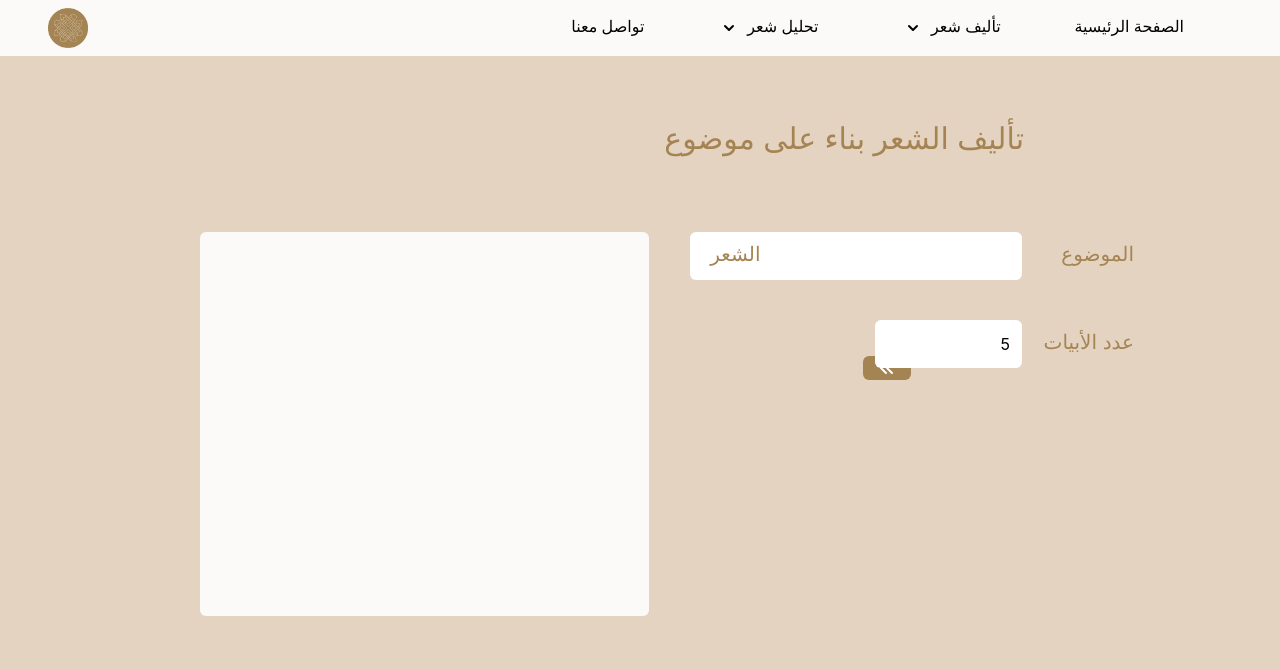
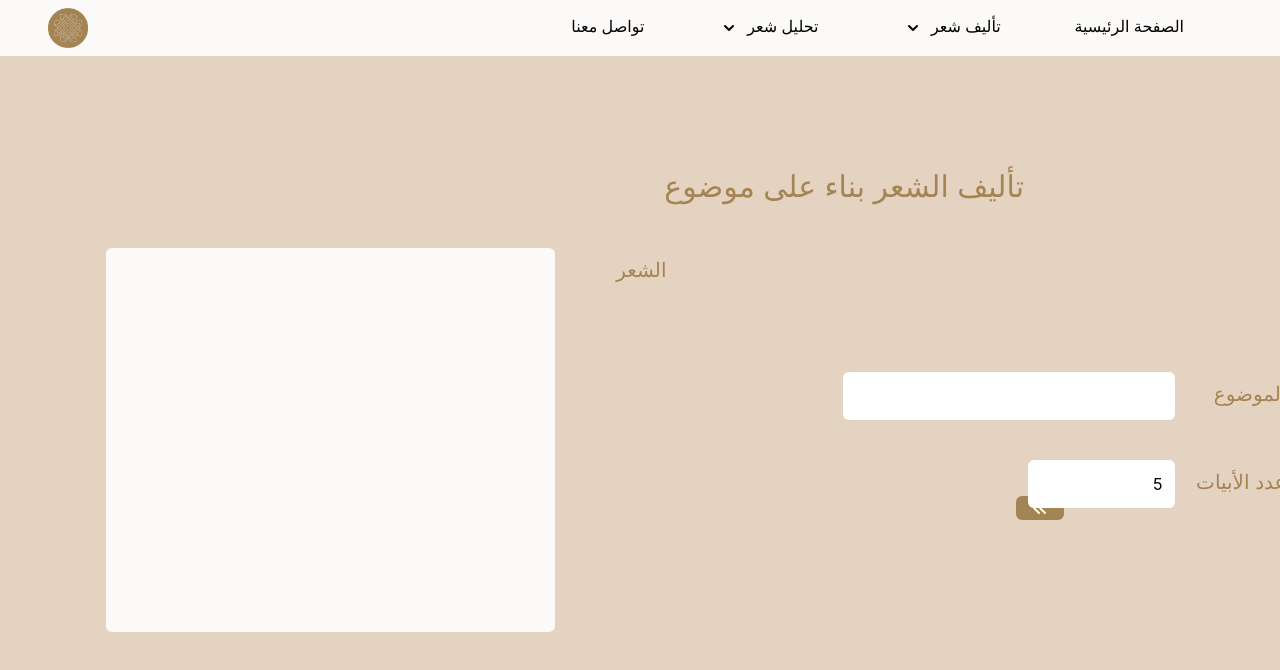
Before and after one commit to wadjih-bencheikh18/arabicthon-front, a React (Create React App) app: page /create/mawdo3 in a window 1280 px wide. Shown: the top 670 px of the page. Built offline with nearby package versions, Linux system fonts and the light colour scheme.

Commit message:
mawdo3 done

```diff
--- a/src/components/Functional/Subject.jsx
+++ b/src/components/Functional/Subject.jsx
@@ -3,12 +3,12 @@ import InputResult from "./InputResult";
 
 export default function Subject() {
   return (
-    <div className="h-screen flex flex-col justify-center pb-16">
-      <div className="text-right mb-14 mr-64 text-3xl text-[#A58453]">
+    <div className="h-screen flex flex-col justify-center">
+      <div className="text-right mb-0 mr-64 text-3xl pb-6 text-[#A58453]">
         تأليف الشعر بناء على موضوع
       </div>
-      <div className="mx-72 grid grid-cols-2 grid-flow-row-dense place-items-center gap-x-40">
-        <div className="col-start-2 flex flex-col space-y-10">
+      <div className="flex-row-reverse flex justify-center items-center gap-x-72">
+        <div className="flex flex-col space-y-10">
           <InputResult
             minWidth={30}
             maxHeight={1}
@@ -24,7 +24,6 @@ export default function Subject() {
             className="overflow-hidden"
           />
         </div>
-        <div className="col-start-1 row-span-2">
         <OutputResult
           value=""
           minHeight={15}
@@ -34,6 +33,5 @@ export default function Subject() {
         />
       </div>
     </div>
-    </div>
   );
 }
```
Lines whose indentation alone changed are shown as unchanged.
